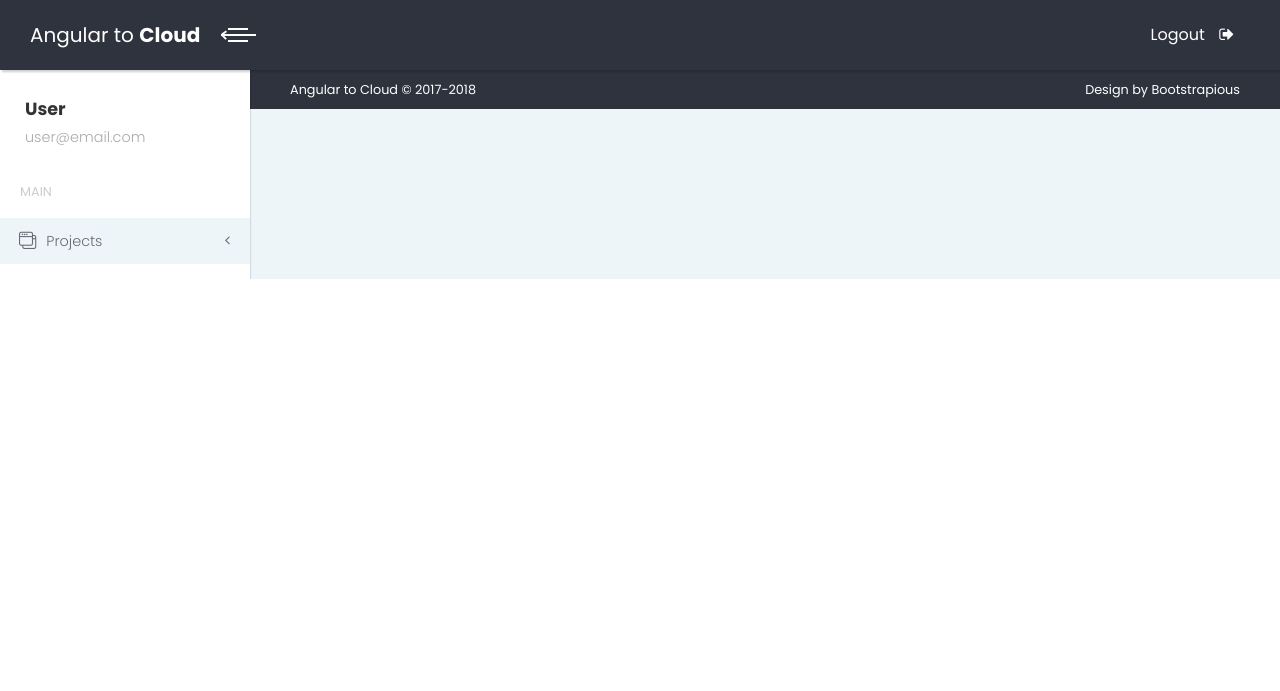
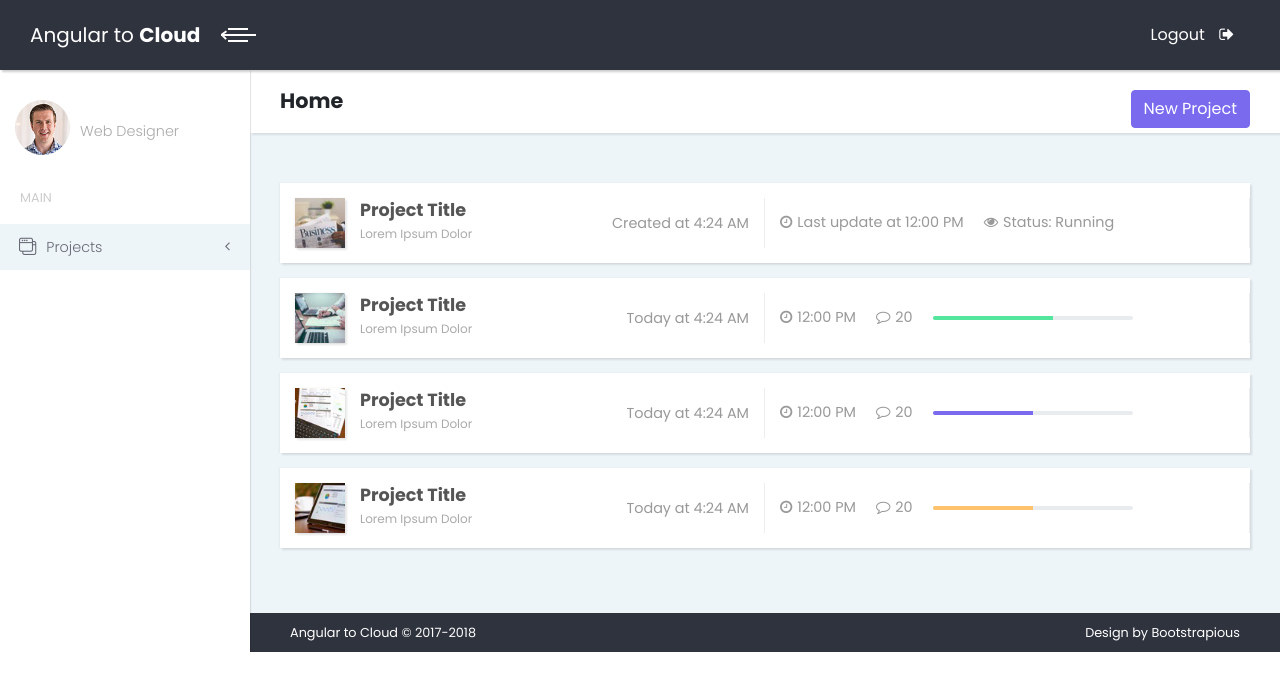
Before and after one commit to brunoliveira8/angular2cloud, a Django app: page / in a window 1280 px wide. Shown: the top 691 px of the page. Run offline with Django 3.2, Linux system fonts and the light colour scheme; some libraries are stand-ins or nearby versions.

Commit message:
Adjust the index template

```diff
--- a/angular2cloud/dashboard/views.py
+++ b/angular2cloud/dashboard/views.py
@@ -2,4 +2,4 @@
 
 # Create your views here.
 def index(request):
-    return render(request, 'base.html')
+    return render(request, 'dashboard/index.html')
--- a/angular2cloud/templates/base.html
+++ b/angular2cloud/templates/base.html
@@ -35,7 +35,12 @@
         {% include "sidebar.html" %}
         <div class="content-inner">
           <!-- Page Header-->
-          {% block page_header %}{% endblock %}
+                    <!-- Page Header-->
+          <header class="page-header">
+            <div class="container-fluid">
+              <h2 class="no-margin-bottom">{% block page_header %}{% endblock %}</h2>
+            </div>
+          </header>
           {% block content %}{% endblock %}
           <!-- Page Footer-->
           {% include 'footer.html' %}
--- /dev/null
+++ b/angular2cloud/templates/dashboard/index.html
@@ -0,0 +1,123 @@
+{% extends 'base.html' %}
+{% block page_header %} Home <a href="#" class="btn btn-primary pull-right"> New Project</a>{% endblock %}
+{% block content %}
+<section class="projects">
+  <div class="container-fluid">
+    <!-- Project-->
+    <div class="project">
+      <div class="row bg-white has-shadow">
+        <div class="left-col col-lg-6 d-flex align-items-center justify-content-between">
+          <div class="project-title d-flex align-items-center">
+            <div class="image has-shadow">
+              <img src="https://d19m59y37dris4.cloudfront.net/admin/1-1/img/project-1.jpg" alt="..." class="img-fluid">
+            </div>
+            <div class="text">
+              <h3 class="h4">Project Title</h3>
+              <small>Lorem Ipsum Dolor</small>
+            </div>
+          </div>
+          <div class="project-date">
+            <span class="hidden-sm-down">Created at 4:24 AM</span>
+          </div>
+        </div>
+        <div class="right-col col-lg-6 d-flex align-items-center">
+          <div class="time">
+            <i class="fa fa-clock-o"></i>Last update at 12:00 PM </div>
+          <div class="comments">
+            <i class="fa fa-eye"></i>Status: Running</div>
+        </div>
+      </div>
+    </div>
+    <!-- Project-->
+    <div class="project">
+      <div class="row bg-white has-shadow">
+        <div class="left-col col-lg-6 d-flex align-items-center justify-content-between">
+          <div class="project-title d-flex align-items-center">
+            <div class="image has-shadow">
+              <img src="https://d19m59y37dris4.cloudfront.net/admin/1-1/img/project-2.jpg" alt="..." class="img-fluid">
+            </div>
+            <div class="text">
+              <h3 class="h4">Project Title</h3>
+              <small>Lorem Ipsum Dolor</small>
+            </div>
+          </div>
+          <div class="project-date">
+            <span class="hidden-sm-down">Today at 4:24 AM</span>
+          </div>
+        </div>
+        <div class="right-col col-lg-6 d-flex align-items-center">
+          <div class="time">
+            <i class="fa fa-clock-o"></i>12:00 PM </div>
+          <div class="comments">
+            <i class="fa fa-comment-o"></i>20</div>
+          <div class="project-progress">
+            <div class="progress">
+              <div role="progressbar" style="width: 60%; height: 6px;" aria-valuenow="25" aria-valuemin="0" aria-valuemax="100" class="progress-bar bg-green"></div>
+            </div>
+          </div>
+        </div>
+      </div>
+    </div>
+    <!-- Project-->
+    <div class="project">
+      <div class="row bg-white has-shadow">
+        <div class="left-col col-lg-6 d-flex align-items-center justify-content-between">
+          <div class="project-title d-flex align-items-center">
+            <div class="image has-shadow">
+              <img src="https://d19m59y37dris4.cloudfront.net/admin/1-1/img/project-3.jpg" alt="..." class="img-fluid">
+            </div>
+            <div class="text">
+              <h3 class="h4">Project Title</h3>
+              <small>Lorem Ipsum Dolor</small>
+            </div>
+          </div>
+          <div class="project-date">
+            <span class="hidden-sm-down">Today at 4:24 AM</span>
+          </div>
+        </div>
+        <div class="right-col col-lg-6 d-flex align-items-center">
+          <div class="time">
+            <i class="fa fa-clock-o"></i>12:00 PM </div>
+          <div class="comments">
+            <i class="fa fa-comment-o"></i>20</div>
+          <div class="project-progress">
+            <div class="progress">
+              <div role="progressbar" style="width: 50%; height: 6px;" aria-valuenow="25" aria-valuemin="0" aria-valuemax="100" class="progress-bar bg-violet"></div>
+            </div>
+          </div>
+        </div>
+      </div>
+    </div>
+    <!-- Project-->
+    <div class="project">
+      <div class="row bg-white has-shadow">
+        <div class="left-col col-lg-6 d-flex align-items-center justify-content-between">
+          <div class="project-title d-flex align-items-center">
+            <div class="image has-shadow">
+              <img src="https://d19m59y37dris4.cloudfront.net/admin/1-1/img/project-4.jpg" alt="..." class="img-fluid">
+            </div>
+            <div class="text">
+              <h3 class="h4">Project Title</h3>
+              <small>Lorem Ipsum Dolor</small>
+            </div>
+          </div>
+          <div class="project-date">
+            <span class="hidden-sm-down">Today at 4:24 AM</span>
+          </div>
+        </div>
+        <div class="right-col col-lg-6 d-flex align-items-center">
+          <div class="time">
+            <i class="fa fa-clock-o"></i>12:00 PM </div>
+          <div class="comments">
+            <i class="fa fa-comment-o"></i>20</div>
+          <div class="project-progress">
+            <div class="progress">
+              <div role="progressbar" style="width: 50%; height: 6px;" aria-valuenow="25" aria-valuemin="0" aria-valuemax="100" class="progress-bar bg-orange"></div>
+            </div>
+          </div>
+        </div>
+      </div>
+    </div>
+  </div>
+</section>
+{% endblock %}
--- a/angular2cloud/templates/header.html
+++ b/angular2cloud/templates/header.html
@@ -26,7 +26,7 @@
                 <ul class="nav-menu list-unstyled d-flex flex-md-row align-items-md-center">
                     <!-- Logout    -->
                     <li class="nav-item">
-                        <a href="login.html" class="nav-link logout">Logout
+                        <a href="{% url 'auth_logout' %}?next={% url 'auth_login' %}" class="nav-link logout">Logout
                             <i class="fa fa-sign-out"></i>
                         </a>
                     </li>
--- a/angular2cloud/templates/sidebar.html
+++ b/angular2cloud/templates/sidebar.html
@@ -1,9 +1,11 @@
+{% load static %}
 <nav class="side-navbar">
     <!-- Sidebar Header-->
     <div class="sidebar-header d-flex align-items-center">
+        <div class="avatar"><img src="{% static 'img/avatar-1.jpg' %}" alt="..." class="img-fluid rounded-circle"></div>
         <div class="title">
-            <h1 class="h4">User</h1>
-            <p>user@email.com</p>
+            <h1 class="h4">{{user.username}}</h1>
+            <p>Web Designer</p>
         </div>
     </div>
     <!-- Sidebar Navidation Menus-->
```
Also changed, not shown: angular2cloud/templates/registration/registration_complete.html (+3 -7 lines).
